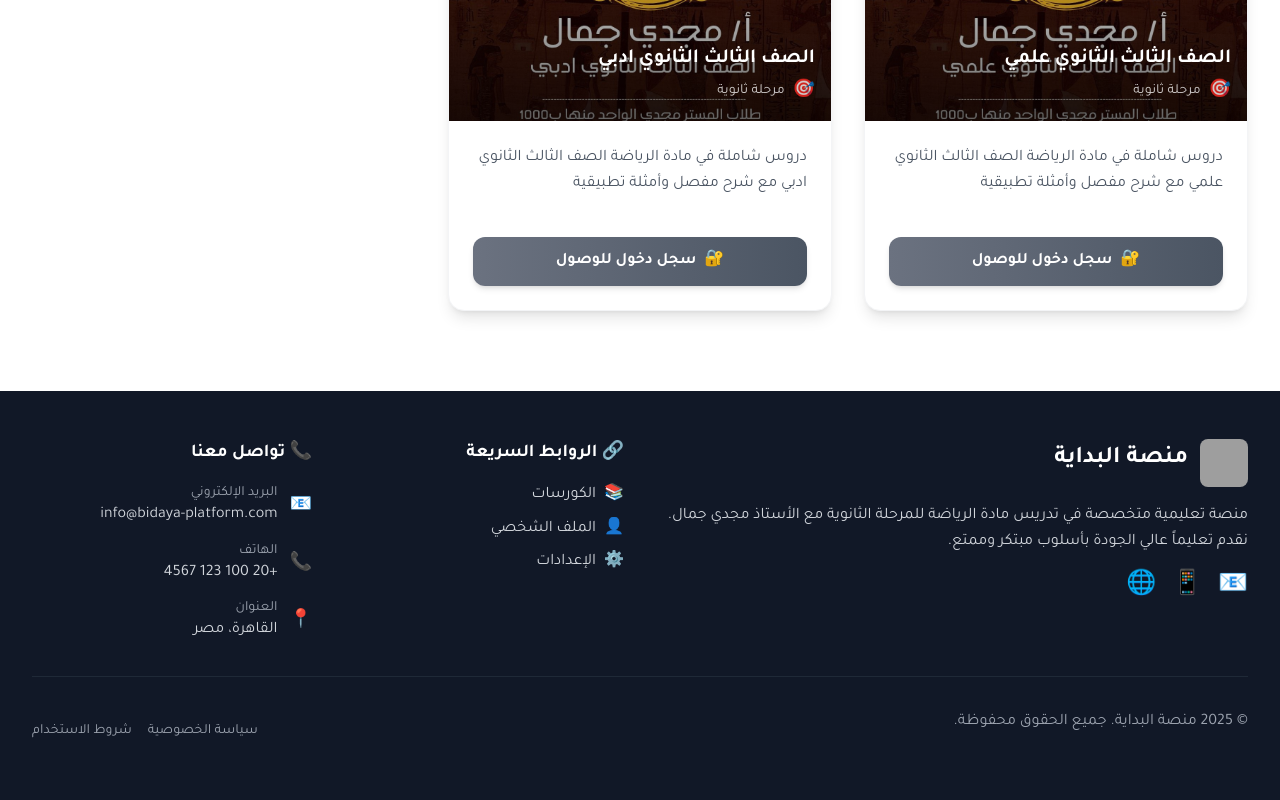
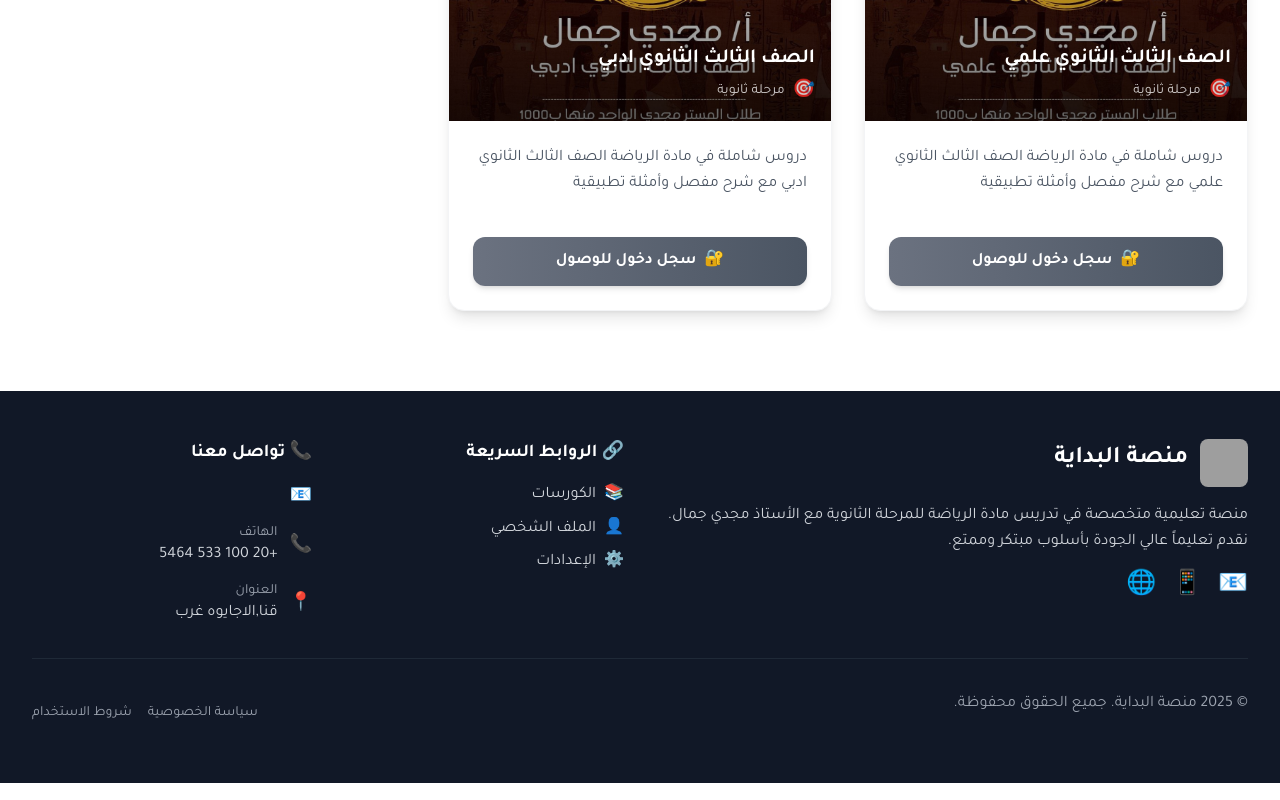
Before and after one commit to ahmedMohamed925/E-Learning, a React (Vite) app: page / in a window 1280 px wide. Shown: the part 2366-3166 px from the top of the page. Built offline with nearby package versions, Linux system fonts and the light colour scheme; no server answers; grey boxes are pictures that could not be loaded.

Commit message:
Modify contact details in Footer component
Updated contact information in the footer component.

```diff
--- a/src/components/Footer.jsx
+++ b/src/components/Footer.jsx
@@ -61,23 +61,20 @@ const Footer = () => {
             <div className="space-y-3">
               <div className="flex items-center space-x-3 space-x-reverse text-gray-300">
                 <span className="text-lg">📧</span>
-                <div>
-                  <div className="text-sm text-gray-400">البريد الإلكتروني</div>
-                  <div>info@bidaya-platform.com</div>
-                </div>
+
               </div>
               <div className="flex items-center space-x-3 space-x-reverse text-gray-300">
                 <span className="text-lg">📞</span>
                 <div>
                   <div className="text-sm text-gray-400">الهاتف</div>
-                  <div>+20 100 123 4567</div>
+                  <div>+20 100 533 5464</div>
                 </div>
               </div>
               <div className="flex items-center space-x-3 space-x-reverse text-gray-300">
                 <span className="text-lg">📍</span>
                 <div>
                   <div className="text-sm text-gray-400">العنوان</div>
-                  <div>القاهرة، مصر</div>
+                  <div>قنا,الاجايوه غرب</div>
                 </div>
               </div>
             </div>
```
